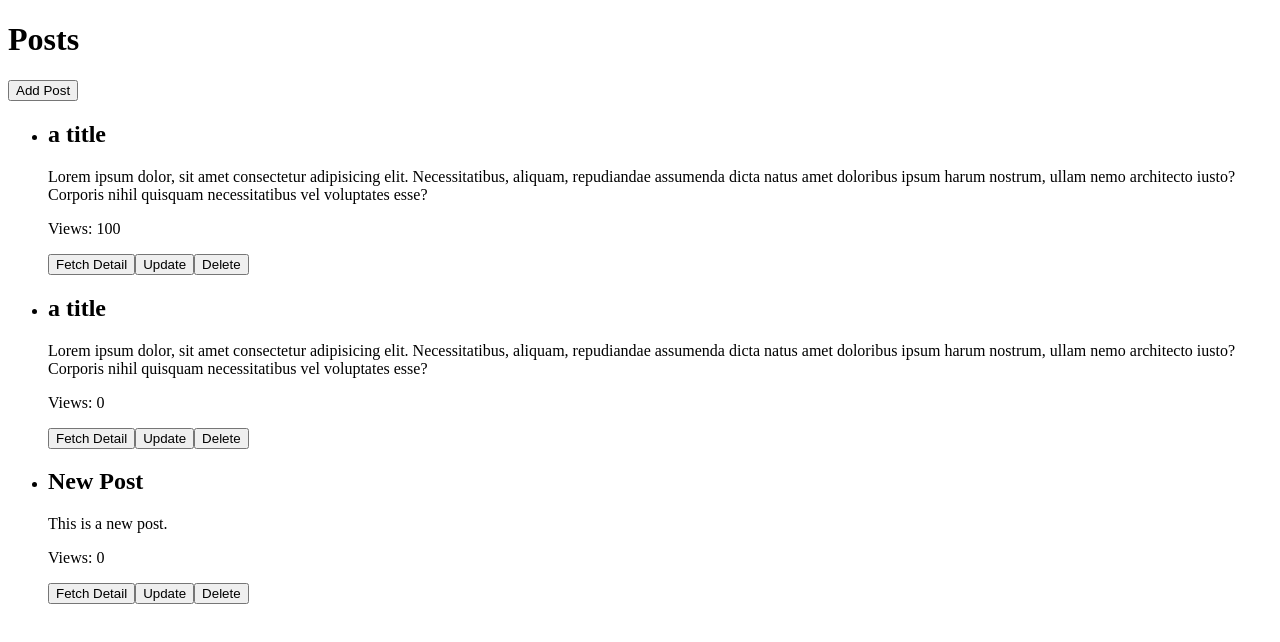
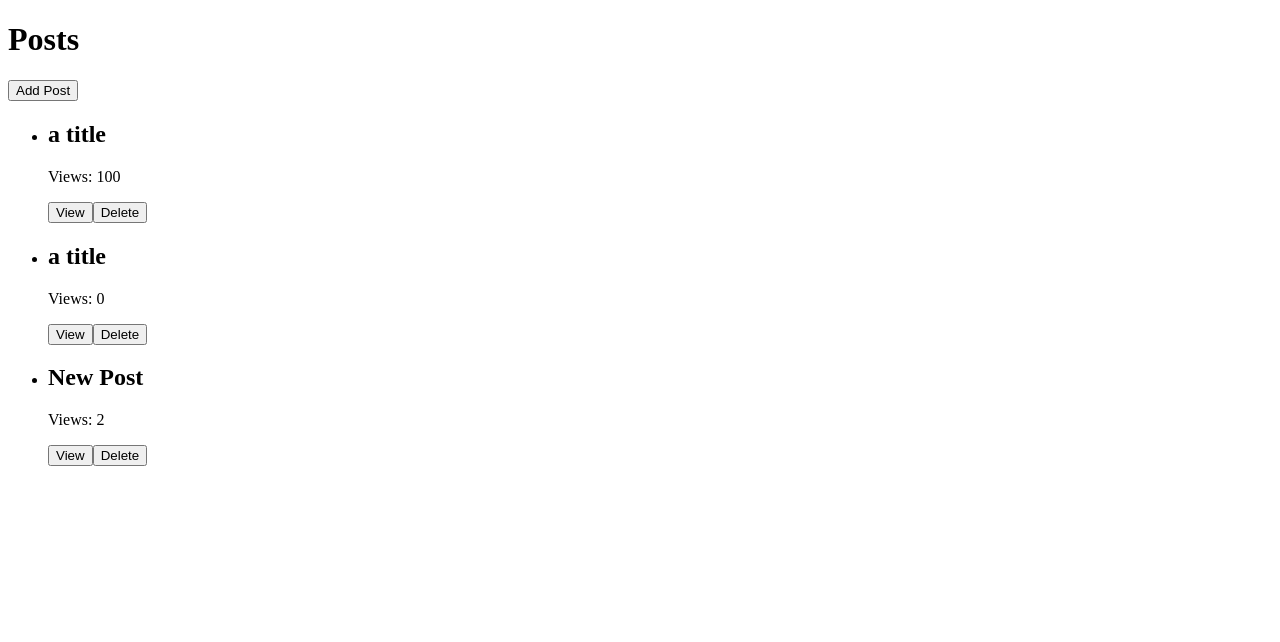
Before and after one commit to IffyArt/front-website-course, a React (Create React App) app: page / in a window 1280 px wide. Shown: the top 642 px of the page. Built offline with nearby package versions, Linux system fonts and the light colour scheme; data requests are answered from the project's data file.

Commit message:
chore: Update npm dependencies and add initial data to db.json

```diff
--- a/db.json
+++ b/db.json
@@ -13,10 +13,10 @@
       "views": 0
     },
     {
-      "id": "36672a7a-f650-4033-88ee-72113575bd0a",
+      "id": "52ca24a6-57cb-4de7-9365-46fd82d98bc1",
       "title": "New Post",
       "body": "This is a new post.",
-      "views": 0
+      "views": 2
     }
   ],
   "comments": [
--- a/package.json
+++ b/package.json
@@ -3,6 +3,8 @@
   "version": "0.1.0",
   "private": true,
   "dependencies": {
+    "@tanstack/react-query": "^5.51.23",
+    "@tanstack/react-query-devtools": "5.14.2",
     "axios": "^1.7.4",
     "react": "^18.3.1",
     "react-dom": "^18.3.1",
--- a/src/App.tsx
+++ b/src/App.tsx
@@ -1,94 +1,85 @@
-import { useEffect, useState } from 'react';
+import { useState } from 'react';
 import {
-  createPost,
-  deletePost,
-  getPost,
-  getPosts,
-  updatePost,
-} from './api/posts';
-import { Post } from './models/post';
+  usePostCreate,
+  usePostDestroy,
+  usePostList,
+  usePostRetrieve,
+  usePostUpdate,
+} from './queries/posts';
 
 const App = () => {
-  const [posts, setPosts] = useState<Post[]>([]);
-
-  useEffect(() => {
-    fetchPosts();
-  }, []);
-
-  const fetchPosts = async () => {
-    try {
-      const data = await getPosts();
-      setPosts(data);
-    } catch (error) {
-      console.error('Failed to fetch posts', error);
-    }
-  };
-
-  const fetchPost = async (id: string) => {
-    try {
-      const post = await getPost(id);
-      console.log(post);
-    } catch (error) {
-      console.error('Failed to fetch post', error);
-    }
-  };
-
-  const handleAddPost = async () => {
-    const uuid: string = require('uuid').v4();
-    const newPost: Post = {
-      id: uuid,
-      title: 'New Post',
-      body: 'This is a new post.',
-      views: 0,
-    };
-    try {
-      const addedPost = await createPost(newPost);
-      setPosts([...posts, addedPost]);
-    } catch (error) {
-      console.error('Failed to add post', error);
-    }
-  };
-
-  const handleUpdatePost = async (id: string) => {
-    const updatedPost = {
-      id: '1',
-      title: 'a title',
-      body: 'Lorem ipsum dolor, sit amet consectetur adipisicing elit. Necessitatibus, aliquam, repudiandae assumenda dicta natus amet doloribus ipsum harum nostrum, ullam nemo architecto iusto? Corporis nihil quisquam necessitatibus vel voluptates esse?',
-      views: 0,
-    };
-    try {
-      const post = await updatePost(id, updatedPost);
-      setPosts(posts.map((p) => (p.id === id ? post : p)));
-    } catch (error) {
-      console.error('Failed to update post', error);
-    }
-  };
-
-  const handleDeletePost = async (id: string) => {
-    try {
-      await deletePost(id);
-      setPosts(posts.filter((p) => p.id !== id));
-    } catch (error) {
-      console.error('Failed to delete post', error);
-    }
-  };
+  const [currentId, setCurrentId] = useState<string>('');
+  const { data: posts, refetch } = usePostList();
+  const { data: post } = usePostRetrieve(currentId);
+  const postCreate = usePostCreate();
+  const postUpdate = usePostUpdate(currentId);
+  const postDestroy = usePostDestroy();
 
   return (
     <div>
       <h1>Posts</h1>
-      <button onClick={handleAddPost}>Add Post</button>
+      <button
+        onClick={() =>
+          postCreate.mutate(
+            {
+              id: require('uuid').v4(),
+              title: 'New Post',
+              body: 'This is a new post.',
+              views: 0,
+            },
+            {
+              onSuccess: () => {
+                refetch();
+              },
+            },
+          )
+        }
+      >
+        Add Post
+      </button>
+      {post && <div>{post.body}</div>}
+      <ul>
+        {posts &&
+          posts.map((post) => (
+            <li key={post.id}>
+              <h2>{post.title}</h2>
 
-      <ul>
-        {posts.map((post) => (
-          <li key={post.id}>
-            <h2>{post.title}</h2>
-            <p>{post.body}</p>
-            <p>Views: {post.views}</p>
-            <button onClick={() => fetchPost(post.id)}>Fetch Detail</button>
-            <button onClick={() => handleUpdatePost(post.id)}>Update</button>
-            <button onClick={() => handleDeletePost(post.id)}>Delete</button>
-          </li>
-        ))}
+              <p>Views: {post.views}</p>
+              <button onClick={() => setCurrentId(post.id)}>View</button>
+              {currentId && (
+                <button
+                  onClick={() =>
+                    postUpdate.mutate(
+                      {
+                        id: post.id,
+                        title: post.title,
+                        body: post.body,
+                        views: post.views + 1,
+                      },
+                      {
+                        onSuccess: () => {
+                          refetch();
+                        },
+                      },
+                    )
+                  }
+                >
+                  update
+                </button>
+              )}
+              <button
+                onClick={() =>
+                  postDestroy.mutate(post.id, {
+                    onSuccess: () => {
+                      refetch();
+                    },
+                  })
+                }
+              >
+                Delete
+              </button>
+            </li>
+          ))}
       </ul>
     </div>
   );
--- /dev/null
+++ b/src/enums/api-module/index.ts
@@ -0,0 +1,4 @@
+export enum ApiModule {
+  POSTS = 'posts',
+  USERS = 'users',
+}
--- /dev/null
+++ b/src/helpers/query-client/index.ts
@@ -0,0 +1,6 @@
+import { MutationCache, QueryCache, QueryClient } from '@tanstack/react-query';
+
+export const queryClient = new QueryClient({
+  queryCache: new QueryCache({}),
+  mutationCache: new MutationCache({}),
+});
--- a/src/index.jsx
+++ b/src/index.jsx
@@ -1,10 +1,16 @@
+import { QueryClientProvider } from '@tanstack/react-query';
+import { ReactQueryDevtools } from '@tanstack/react-query-devtools';
 import React from 'react';
 import ReactDOM from 'react-dom/client';
 import App from './App';
+import { queryClient } from './helpers/query-client';
 
 const root = ReactDOM.createRoot(document.getElementById('root'));
 root.render(
   <React.StrictMode>
-    <App />
+    <QueryClientProvider client={queryClient}>
+      <App />
+      <ReactQueryDevtools initialIsOpen={false} />
+    </QueryClientProvider>
   </React.StrictMode>,
 );
--- /dev/null
+++ b/src/queries/posts/index.ts
@@ -0,0 +1,60 @@
+import { useMutation, useQuery } from '@tanstack/react-query';
+import {
+  createPost,
+  deletePost,
+  getPost,
+  getPosts,
+  updatePost,
+} from '../../api/posts';
+import { ApiModule } from '../../enums/api-module';
+import { queryClient } from '../../helpers/query-client';
+import { Post } from '../../models/post';
+
+const moduleName = ApiModule.POSTS;
+
+const queryKeys = {
+  list: () => [moduleName, 'list'] as const,
+  retrieve: (id: string) => [moduleName, 'retrieve', id] as const,
+};
+
+export const usePostList = () => {
+  return useQuery<Post[]>({
+    queryKey: queryKeys.list(),
+    queryFn: () => getPosts(),
+  });
+};
+
+export const usePostRetrieve = (id: string) => {
+  return useQuery({
+    queryKey: queryKeys.retrieve(id),
+    queryFn: () => getPost(id),
+    enabled: !!id,
+  });
+};
+
+export const usePostCreate = () => {
+  return useMutation({
+    mutationFn: (data: Post) => createPost(data),
+    onSuccess: (data) => {
+      queryClient.setQueryData(queryKeys.retrieve(data.id), data);
+    },
+  });
+};
+
+export const usePostUpdate = (id: string) => {
+  return useMutation({
+    mutationFn: (data: Post) => updatePost(id, data),
+    onSuccess: (data) => {
+      queryClient.setQueryData(queryKeys.retrieve(id), data);
+    },
+  });
+};
+
+export const usePostDestroy = () => {
+  return useMutation({
+    mutationFn: (id: string) => deletePost(id),
+    onSuccess: () => {
+      queryClient.invalidateQueries({ queryKey: queryKeys.list() });
+    },
+  });
+};
```
Also changed, not shown: 1 other file (tests, documents, lock files or other folders).
